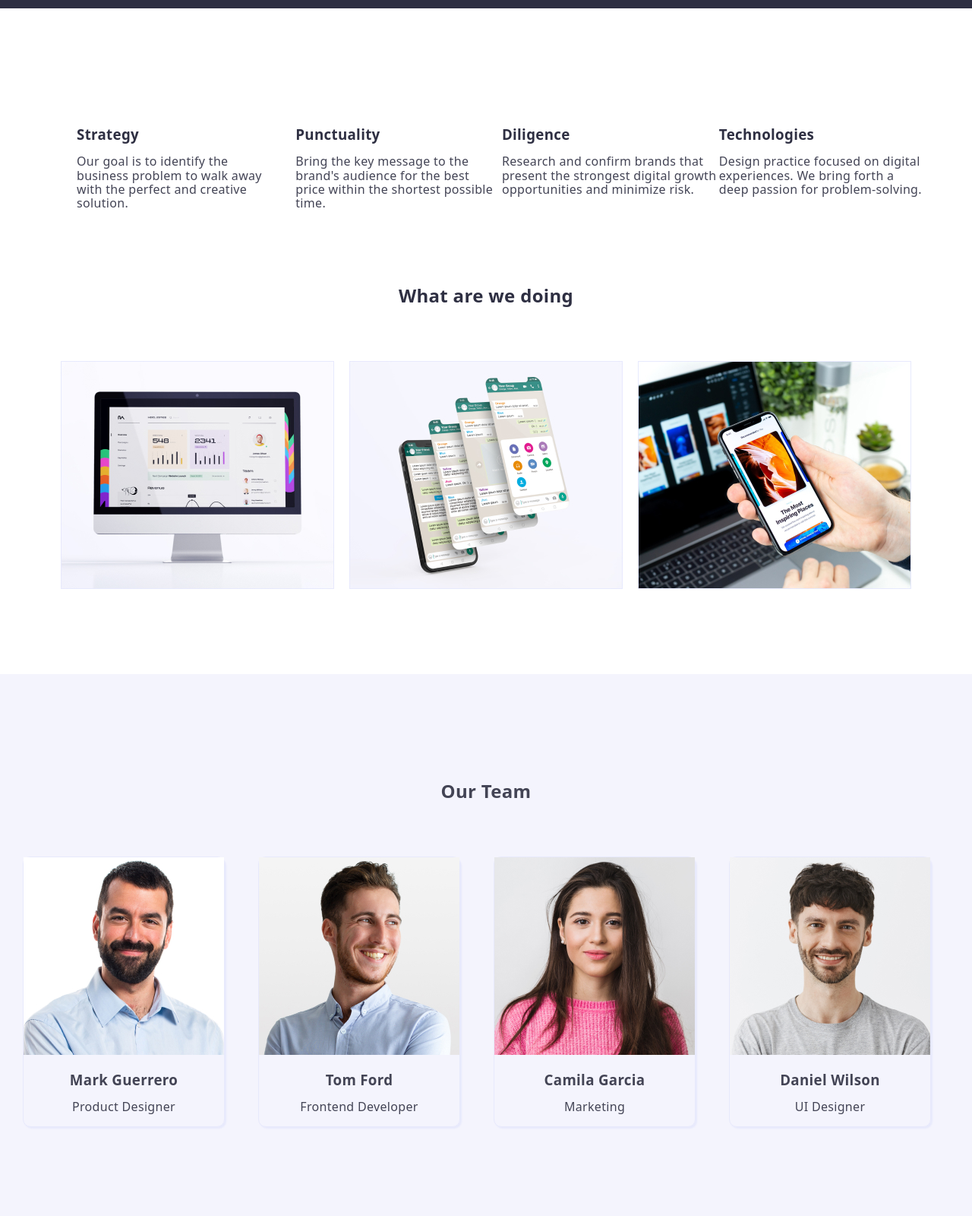
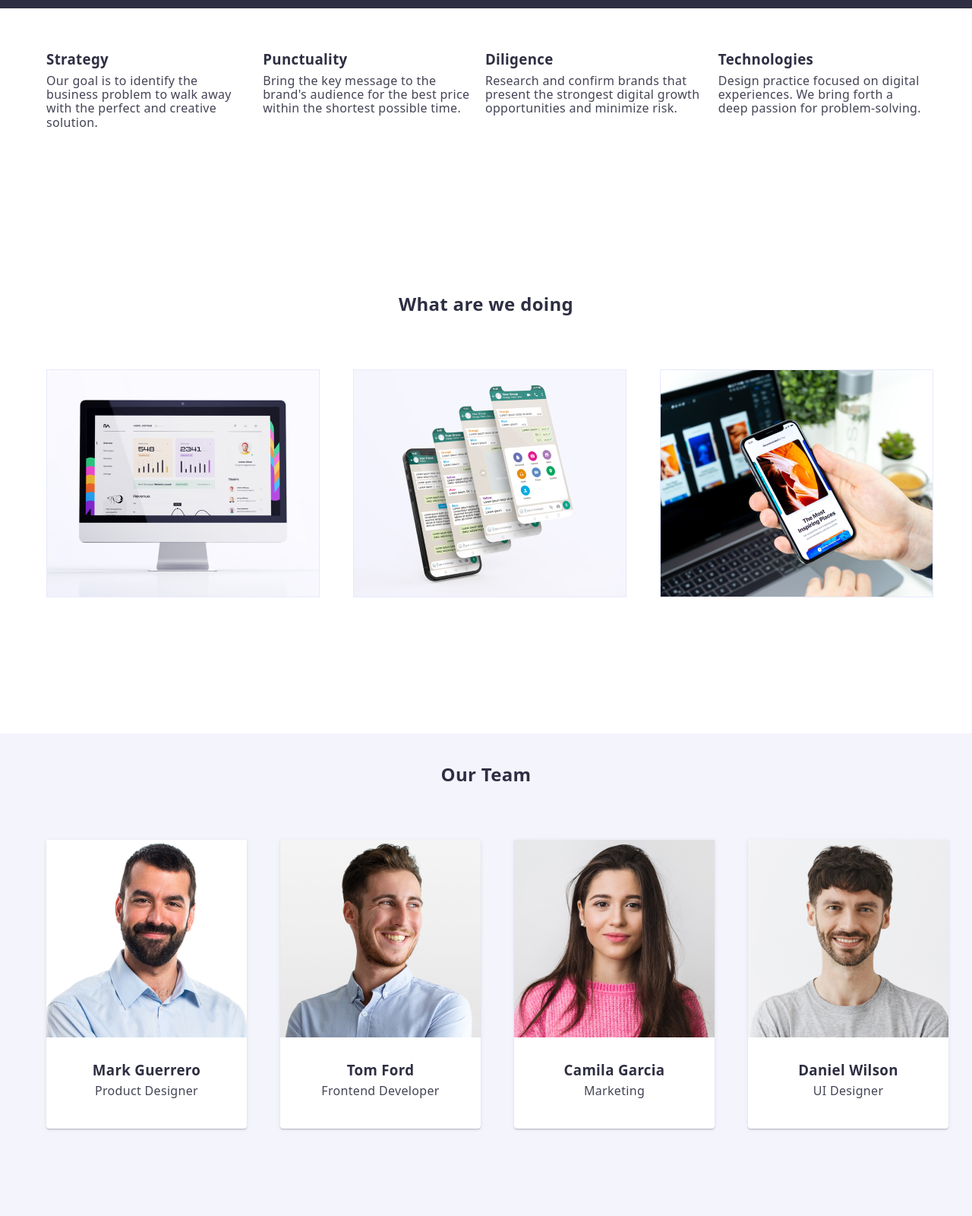
Before and after one commit to LaiBakalai/goit-markup-hw-03, a plain HTML site: page index.html in a window 1280 px wide. Shown: the part 660-2260 px from the top of the page at 76% size. Drawn offline with nearby package versions, Linux system fonts and the light colour scheme.

Commit message:
Update August 24, 2023

```diff
--- a/css/styles.css
+++ b/css/styles.css
@@ -15,10 +15,18 @@
    src: url("/fonts/Raleway-ExtraBold.ttf");
 }
 
+/* Reset some default styles */
+body,
+h1,
+h2,
+h3,
+p {
+   margin: 0;
+   padding: 0;
+}
 
 * {
    box-sizing: border-box;
-
 }
 
 body {
@@ -35,73 +43,42 @@ ul {
 
 h2 {
    margin-bottom: 72px;
+   text-align: center;
 }
 
 h3 {
    margin-bottom: 8px;
 }
-/*header section */
 
+
+h2,
+h3 {
+   color: var(--herobackground-headings);
+}
+
+.nav-menu a:hover,
+.nav-menu a:focus,
+.contacts-menu a:hover,
+.contacts-menu a:focus{
+   color: var(--pressed-state);
+}
+
+/*header section -- all pages*/
 .header-section {
    border-bottom: 1px solid var(--accent-color);
 }
 
-/* --WEBSTUDIO logo */
+/* header section: WEBSTUDIO logo */
 .header-container {
    display: flex;
    align-items: center;
    justify-content: space-between;
    width: 1158px;
    height: 70px;
-   margin-right:auto;
-   margin-left:auto;
+   margin-right: auto;
+   margin-left: auto;
    padding-top: 25.5px;
    padding-bottom: 25.5px;
-}
-
-.nav-container {
-   display: flex;
-   align-items: center;
-}
-
-.logo {
-   color: var(--accent-color);
-   font-family:logo;
-   font-weight: 800;
-   font-size: 18px;
-   line-height: 1.3;
-   letter-spacing: 0.03em;
-   text-transform: uppercase;
-   word-spacing: -0.2em;
-   text-decoration: none;
-   display: flex;
-}
-
-
-.nav-menu {
-   gap: 40px;
-
-}
-.nav-menu li:first-child {
-   margin-left: 78px;
-}
-/*
-.nav-menu li {
-   column-gap:40px;
-}
-
-.nav-menu-list {
-   margin-right: 20px;
-}
-*/
-.contacts-menu {
-   display: flex;
-   justify-content: flex-end;
-   gap: 40px;
-}
-
-.contacts-menu li:first-child {
-   margin-right: 40px;
 }
 
 .web_logo {
@@ -116,11 +93,47 @@ h3 {
    color: var(--primary-white-color);
 }
 
-/* navigation menu and contacts-menu */
+/* header section: navigation menu */
+.nav-container {
+   display: flex;
+   align-items: center;
+}
+
+.logo {
+   color: var(--accent-color);
+   font-family: logo;
+   font-weight: 800;
+   font-size: 18px;
+   line-height: 1.3;
+   letter-spacing: 0.03em;
+   text-transform: uppercase;
+   word-spacing: -0.2em;
+   text-decoration: none;
+   display: flex;
+}
 
 .nav-menu {
    display: flex;
+   gap: 40px;
 }
+
+.nav-menu li:first-child {
+   margin-left: 78px;
+}
+
+/* header section: contacts menu */
+.contacts-menu {
+   display: flex;
+   justify-content: flex-end;
+   gap: 40px;
+}
+
+.contacts-menu li:first-child {
+   margin-right: 40px;
+}
+
+
+/* navigation menu and contacts-menu */
 
 .nav-menu a,
 .contacts-menu a {
@@ -128,20 +141,11 @@ h3 {
    color: var(--dark-color);
 }
 
-a:hover,
-a:focus {
-   color: var(--pressed-state);
-}
-.nav-menu-list >.page-current {
+.nav-menu-list>.page-current {
    color: var(--pressed-state);
 }
 
-.section-container {
-   width: 1158px;
-   height: 412px;
-   text-align: center;
-}
-
+/* hero section -- index.html*/
 .hero {
    display: flex;
    justify-content: center;
@@ -154,9 +158,7 @@ a:focus {
    background-color: var(--herobackground-headings);
 }
 
-.hero-section-container {
-   width: 1158px;
-   height: 412px;
+.hero {
    margin-right: auto;
    margin-left: auto;
    text-align: center;
@@ -165,7 +167,7 @@ a:focus {
 .hero-title {
    font-size: 56px;
    margin-bottom: 20px;
-   color:var(--primary-white-color);
+   color: var(--primary-white-color);
    width: 496px;
    margin-right: auto;
    margin-left: auto;
@@ -191,34 +193,92 @@ a:focus {
    background-color: var(--primary-brand-color);
 }
 
-/* all headings except hero */
-.features-section h3,
-.what-are-we-doing-section h2,
-.team h2,
-.project-cards h3 {
-   color: var(--herobackground-headings);
+.features-section,
+.what-are-we-doing-section,
+.team-section {
+   padding: 40px 0;
+   margin-bottom: 120px;
+}
+
+.section-container {
+   max-width: 1158px;
+   margin: 0 auto;
+}
+
+.features-list,
+.what-are-we-doing-list,
+.team-list {
+   list-style: none;
+   padding: 0;
+   display: flex;
+   gap: 20px;
+}
+
+.team-section {
+   background-color: var(--light-mode-color);
+   padding-bottom: 120px;
+   margin-bottom: 0;
+}
+
+.team-list-item {
+   display: inline-flex;
+   flex-direction: column;
+   justify-content: center;
+   align-items: center;
+   border-radius: 0px 0px 4px 4px;
+   background-color: var(--primary-white-color);
+   box-shadow: 0px 2px 1px 0px rgba(46, 47, 66, 0.08), 0px 1px 1px 0px rgba(46, 47, 66, 0.16), 0px 1px 6px 0px rgba(46, 47, 66, 0.08);
+}
+
+.team-list-item img {
+   margin-bottom: 32px;
+}
+
+
+.team-list-item-content {
+   display: flex;
+   flex-direction: column;
+   justify-content: center;
+   align-items: center;
+   margin-bottom: 8px;
+}
+
+.team-list-item p {
+   margin-bottom: 32px;
+}
+
+
+.what-are-we-doing-list-item:not(:last-child),
+.team-list-item:not(:last-child) {
+   margin-right: 24px;
+}
+
+
+/*footer section -- all pages*/
+.footer-section {
+   background-color: var(--herobackground-headings);
 }
 
 .filter-section-container {
-   display:grid;
+   display: grid;
    width: 1158px;
    margin-right: auto;
    margin-left: auto;
-
 }
 
 .filter-buttons {
-   display:flex;
-   margin-bottom:72px;
+   display: flex;
+   margin-bottom: 72px;
    margin-top: 72px;
    justify-content: center;
 }
 
 .filter-buttons-item {
-   margin-right:24px;
+   margin-right: 24px;
 }
 
 /* filter buttons in portfolio page*/
+
 .filter-button,
 .filter-button-current {
    background-color: var(--light-mode-color);
@@ -229,26 +289,63 @@ a:focus {
    line-height: 1.5;
    letter-spacing: 0.04em;
    cursor: pointer;
-   display:flex;
+   display: flex;
 }
 
+/*
 .filter-button-current {
-   background-color: var(--pressed-state);
-   color: var(--primary-white-color);
-   border-color: transparent;
+    background-color: var(--pressed-state);
+    color: var(--primary-white-color);
+    border-color: transparent;
 }
-
+*/
 .filter-button:hover,
 .filter-button:focus {
    background-color: var(--pressed-state);
    color: var(--primary-white-color);
    border-color: transparent;
+   box-shadow: 0px 2px 2px 0px rgba(0, 0, 0, 0.12), 0px 2px 1px 0px rgba(0, 0, 0, 0.08), 0px 3px 1px 0px rgba(0, 0, 0, 0.10);
 }
 
-/*footer section */
-.footer-section{
-   background-color: var(--herobackground-headings);
+.project-cards {
+   list-style: none;
+   padding: 0;
+   display: flex;
+   flex-wrap: wrap;
+   justify-content: space-around;
+   gap: 24px;
+   margin-bottom: 120px;
+   margin-left: auto;
+   margin-right: auto;
 }
+
+.project-card-item {
+   display: flex;
+   width: 360px;
+   height: 420px;
+   padding-bottom: 0px;
+   flex-direction: column;
+   align-items: flex-start;
+   column-gap: 32px;
+   flex-shrink: 0;
+   border-bottom: 1px solid var(--accent-color);
+   border-right: 1px solid var(--accent-color);
+   border-left: 1px solid var(--accent-color);
+}
+
+.project-card-item img {
+   margin-bottom: 32px;
+}
+
+.project-card-item p {
+   margin-bottom: 32px;
+}
+
+.project-card-item h3,
+.project-card-item p {
+   padding-left: 16px;
+}
+
 .footer-section-container {
    width: 1158px;
    height: 312px;
@@ -261,105 +358,3 @@ a:focus {
    color: var(--light-mode-color);
    width: 264px;
 }
-.features-section-container {
-   width: 1158px;
-   height: 104px;
-   margin-right: auto;
-   margin-left: auto;
-}
-.features-section {
-   padding-top:120px;
-   padding-bottom:120px;
-   display:flex;
-   align-items: center;
-}
-
-.features-list {
-   display:flex;
-   list-style: none;
-}
-
-.features-list-item {
-   margin-right:24px;
-}
-
-.what-are-we-doing-section {
-   display: flex;
-   justify-content: center;
-   align-items: center;
-   margin: 0;
-   padding: 0;
-}
-
-.what-are-we-doing-list {
-   list-style: none;
-   padding: 0;
-   display: flex;
-   justify-content: center;
-   gap: 20px;
-}
-
-.what-are-we-doing-list-item {
-   width: 360px;
-   height: auto;
-}
-
-.team-section {
-   display:flex;
-   justify-content: center;
-   align-items:center;
-   background-color: var(--light-mode-color);
-   padding-top:120px;
-   padding-bottom: 120px;
-}
-
-.team-section-container {
-   height: 732px;
-   width: 1158px;
-   text-align: center;
-}
-
-.team-list {
-   list-style: none;
-   padding: 0;
-   display: flex;
-   justify-content: center;
-   gap: 20px;
-}
-
-.team-list-item {
-   margin-right:24px;
-   width: 360px;
-   height: auto;
-   padding: 0;
-   border: 1px solid var(--accent-color);
-   border-radius: 10px 10px;
-   box-shadow: 2px 2px 2px var(--accent-color);
-}
-
-.project-cards {
-   list-style: none;
-   padding: 0;
-   display: flex;
-   flex-wrap: wrap;
-   gap: 20px;
-   margin-bottom:120px;
-}
-
-.project-card {
-   border-bottom: 1px solid var(--accent-color);
-   border-right: 1px solid var(--accent-color);
-   border-left: 1px solid var(--accent-color);
-
-}
-
-.project-card h3,
-.project-card p {
-   text-align: left;
-   padding-left:16px;
-}
-
-.what-are-we-doing-section{
-   margin-bottom: 120px;
-   /* Add the desired distance between sections */
-}
--- a/css/styles3.css
+++ b/hw3/styles3.css
@@ -9,16 +9,23 @@
     --herobackground-headings: #2E2F42;
 
 }
-
 @font-face {
     font-family: logo;
     src: url("/fonts/Raleway-ExtraBold.ttf");
 }
 
+/* Reset some default styles */
+body,
+h1,
+h2,
+h3,
+p {
+    margin: 0;
+    padding: 0;
+}
 
 * {
     box-sizing: border-box;
-
 }
 
 body {
@@ -35,19 +42,30 @@ ul {
 
 h2 {
     margin-bottom: 72px;
+    text-align: center;
 }
 
 h3 {
     margin-bottom: 8px;
 }
 
-/*header section */
 
+h2,
+h3 {
+    color: var(--herobackground-headings);
+}
+
+a:hover,
+a:focus {
+    color: var(--pressed-state);
+}
+
+/*header section -- all pages*/
 .header-section {
     border-bottom: 1px solid var(--accent-color);
 }
 
-/* --WEBSTUDIO logo */
+/* header section: WEBSTUDIO logo */
 .header-container {
     display: flex;
     align-items: center;
@@ -60,6 +78,19 @@ h3 {
     padding-bottom: 25.5px;
 }
 
+.web_logo {
+    color: var(--primary-brand-color);
+}
+
+.studio_black_logo {
+    color: var(--dark-color);
+}
+
+.studio_white_logo {
+    color: var(--primary-white-color);
+}
+
+/* header section: navigation menu */
 .nav-container {
     display: flex;
     align-items: center;
@@ -78,44 +109,28 @@ h3 {
     display: flex;
 }
 
-.nav-menu li:first-child {
-    margin-left: 76px;
+.nav-menu {
+    display: flex;
+    gap: 40px;
 }
 
-.nav-menu li {
-    margin-right: 40px;
+.nav-menu li:first-child {
+    margin-left: 78px;
 }
 
-.nav-menu-list {
-    margin-right: 20px;
-}
-
+/* header section: contacts menu */
 .contacts-menu {
     display: flex;
-    justify-content:flex-end
+    justify-content: flex-end;
+    gap: 40px;
 }
 
 .contacts-menu li:first-child {
     margin-right: 40px;
 }
 
-.web_logo {
-    color: var(--primary-brand-color);
-}
-
-.studio_black_logo {
-    color: var(--dark-color);
-}
-
-.studio_white_logo {
-    color: var(--primary-white-color);
-}
 
 /* navigation menu and contacts-menu */
-
-.nav-menu {
-    display: flex;
-}
 
 .nav-menu a,
 .contacts-menu a {
@@ -123,21 +138,11 @@ h3 {
     color: var(--dark-color);
 }
 
-a:hover,
-a:focus {
-    color: var(--pressed-state);
-}
-
 .nav-menu-list>.page-current {
     color: var(--pressed-state);
 }
 
-.section-container {
-    width: 1158px;
-    height: 412px;
-    text-align: center;
-}
-
+/* hero section -- index.html*/
 .hero {
     display: flex;
     justify-content: center;
@@ -150,9 +155,7 @@ a:focus {
     background-color: var(--herobackground-headings);
 }
 
-.hero-section-container {
-    width: 1158px;
-    height: 412px;
+.hero {
     margin-right: auto;
     margin-left: auto;
     text-align: center;
@@ -187,12 +190,70 @@ a:focus {
     background-color: var(--primary-brand-color);
 }
 
-/* all headings except hero */
-.features-section h3,
-.what-are-we-doing-section h2,
-.team h2,
-.project-cards h3 {
-    color: var(--herobackground-headings);
+.features-section,
+.what-are-we-doing-section,
+.team-section {
+    padding: 40px 0;
+    margin-bottom: 120px;
+}
+
+.section-container {
+    max-width: 1158px;
+    margin: 0 auto;
+}
+
+.features-list,
+.what-are-we-doing-list,
+.team-list {
+    list-style: none;
+    padding: 0;
+    display: flex;
+    gap: 20px;
+}
+
+.team-section {
+    background-color: var(--light-mode-color);
+    padding-bottom:120px;
+    margin-bottom: 0;
+}
+
+.team-list-item {
+    display: inline-flex;
+    flex-direction: column;
+    justify-content: center;
+    align-items: center;
+    border-radius: 0px 0px 4px 4px;
+    background-color: var(--primary-white-color);
+    box-shadow: 0px 2px 1px 0px rgba(46, 47, 66, 0.08), 0px 1px 1px 0px rgba(46, 47, 66, 0.16), 0px 1px 6px 0px rgba(46, 47, 66, 0.08);
+}
+
+.team-list-item img {
+    margin-bottom: 32px;
+}
+
+
+.team-list-item-content {
+    display: flex;
+    flex-direction: column;
+    justify-content: center;
+    align-items: center;
+    margin-bottom: 8px;
+}
+
+.team-list-item p {
+    margin-bottom: 32px;
+}
+
+
+.what-are-we-doing-list-item:not(:last-child),
+.team-list-item:not(:last-child) {
+    margin-right: 24px;
+}
+
+
+/*footer section -- all pages*/
+.footer-section {
+    background-color: var(--herobackground-headings);
 }
 
 .filter-section-container {
@@ -200,7 +261,6 @@ a:focus {
     width: 1158px;
     margin-right: auto;
     margin-left: auto;
-
 }
 
 .filter-buttons {
@@ -215,6 +275,7 @@ a:focus {
 }
 
 /* filter buttons in portfolio page*/
+
 .filter-button,
 .filter-button-current {
     background-color: var(--light-mode-color);
@@ -227,23 +288,58 @@ a:focus {
     cursor: pointer;
     display: flex;
 }
-
+/*
 .filter-button-current {
     background-color: var(--pressed-state);
     color: var(--primary-white-color);
     border-color: transparent;
 }
-
+*/
 .filter-button:hover,
 .filter-button:focus {
     background-color: var(--pressed-state);
     color: var(--primary-white-color);
     border-color: transparent;
+    box-shadow: 0px 2px 2px 0px rgba(0, 0, 0, 0.12), 0px 2px 1px 0px rgba(0, 0, 0, 0.08), 0px 3px 1px 0px rgba(0, 0, 0, 0.10);
 }
 
-/*footer section */
-.footer-section {
-    background-color: var(--herobackground-headings);
+.project-cards {
+    list-style: none;
+    padding: 0;
+    display: flex;
+    flex-wrap: wrap;
+    justify-content:space-around;
+    gap: 24px;
+    margin-bottom: 120px;
+    margin-left: auto;
+    margin-right: auto;
+}
+
+.project-card-item {
+    display: flex;
+    width: 360px;
+    height: 420px;
+    padding-bottom: 0px;
+    flex-direction: column;
+    align-items: flex-start;
+    column-gap: 32px;
+    flex-shrink: 0;
+    border-bottom: 1px solid var(--accent-color);
+    border-right: 1px solid var(--accent-color);
+    border-left: 1px solid var(--accent-color);
+}
+
+.project-card-item img {
+    margin-bottom:32px;
+}
+
+.project-card-item p {
+    margin-bottom: 32px;
+}
+
+.project-card-item h3,
+.project-card-item p {
+    padding-left: 16px;
 }
 
 .footer-section-container {
@@ -258,107 +354,3 @@ a:focus {
     color: var(--light-mode-color);
     width: 264px;
 }
-
-.features-section-container {
-    width: 1158px;
-    height: 104px;
-    margin-right: auto;
-    margin-left: auto;
-}
-
-.features-section {
-    padding-top: 120px;
-    padding-bottom: 120px;
-    display: flex;
-    align-items: center;
-}
-
-.features-list {
-    display: flex;
-    list-style: none;
-}
-
-.features-list-item {
-    margin-right: 24px;
-}
-
-.what-are-we-doing-section {
-    display: flex;
-    justify-content: center;
-    align-items: center;
-    margin: 0;
-    padding: 0;
-}
-
-.what-are-we-doing-list {
-    list-style: none;
-    padding: 0;
-    display: flex;
-    justify-content: center;
-    gap: 20px;
-}
-
-.what-are-we-doing-list-item {
-    width: 360px;
-    height: auto;
-}
-
-.team-section {
-    display: flex;
-    justify-content: center;
-    align-items: center;
-    background-color: var(--light-mode-color);
-    padding-top: 120px;
-    padding-bottom: 120px;
-}
-
-.team-section-container {
-    height: 732px;
-    width: 1158px;
-    text-align: center;
-}
-
-.team-list {
-    list-style: none;
-    padding: 0;
-    display: flex;
-    justify-content: center;
-    gap: 20px;
-}
-
-.team-list-item {
-    margin-right: 24px;
-    width: 360px;
-    height: auto;
-    padding: 0;
-    border: 1px solid var(--accent-color);
-    border-radius: 10px 10px;
-    box-shadow: 2px 2px 2px var(--accent-color);
-}
-
-.project-cards {
-    list-style: none;
-    padding: 0;
-    display: flex;
-    flex-wrap: wrap;
-    gap: 20px;
-    margin-bottom: 120px;
-}
-
-.project-card {
-    border-bottom: 1px solid var(--accent-color);
-    border-right: 1px solid var(--accent-color);
-    border-left: 1px solid var(--accent-color);
-
-}
-
-.project-card h3,
-.project-card p {
-    text-align: left;
-    padding-left: 16px;
-}
-
-.what-are-we-doing-section {
-    margin-bottom: 120px;
-    /* Add the desired distance between sections */
-}
--- a/index.html
+++ b/index.html
@@ -46,14 +46,14 @@
 
     <main>
         <section class="hero">
-            <div class="hero-section-container">
+            <div class="section-container">
                 <h1 class="hero-title">Effective Solutions for Your Business</h1>
                 <button type="button" class="hero-button"> Order Service </button>
             </div>
         </section>
 
         <section class="features-section">
-            <div class="features-section-container">
+            <div class="section-container">
                 <h2 hidden>Features</h2>
                 <ul class="features-list">
                     <li class="features-list-item">
@@ -63,21 +63,21 @@
                             solution.
                         </p>
                     </li>
-                    <li>
+                    <li class="features-list-item">
                         <h3>Punctuality </h3>
                         <p>
                             Bring the key message to the brand's audience for the best price within the shortest possible
                             time.
                         </p>
                     </li>
-                    <li>
+                    <li class="features-list-item">
                         <h3>Diligence</h3>
                         <p>
                             Research and confirm brands that present the strongest digital growth opportunities and minimize
                             risk.
                         </p>
                     </li>
-                    <li>
+                    <li class="features-list-item">
                         <h3>Technologies</h3>
                         <p>
                             Design practice focused on digital experiences. We bring forth a deep passion for
@@ -107,28 +107,36 @@
         </section>
 
         <section class="team-section">
-            <div class="team-section-container">
+            <div class="section-container">
                 <h2>Our Team</h2>
                 <ul class="team-list">
                     <li class="team-list-item">
+                        <div class="team-list-item-content">
                             <img src="images/section3_image1.jpg" alt="Mark Guerrero: Product Designer" width="264">
                             <h3>Mark Guerrero</h3>
                             <p>Product Designer</p>
+                        </div>
                     </li>
                     <li class="team-list-item">
+                        <div class="team-list-item-content">
                             <img src="images/section3_image2.jpg" alt="Tom Ford: Frontend Developer" width="264">
                             <h3>Tom Ford</h3>
                             <p>Frontend Developer</p>
+                        </div>
                     </li>
                     <li class="team-list-item">
+                        <div class="team-list-item-content">
                             <img src="images/section3_image3.jpg" alt="Camila Garcia: Marketing" width="264">
                             <h3>Camila Garcia</h3>
                             <p>Marketing</p>
+                        </div>
                     </li>
                     <li class="team-list-item">
+                        <div class="team-list-item-content">
                             <img src="images/section3_image4.jpg" alt="Daniel Wilson: UI Designer" width="264">
                             <h3>Daniel Wilson</h3>
                             <p>UI Designer</p>
+                        </div>
                     </li>
                 </ul>
             </div>
```
Also changed, not shown: portfolio.html (+20 -3 lines), hw3/styles2.css (renamed from css/styles2.css). Lines whose indentation alone changed are shown as unchanged.
